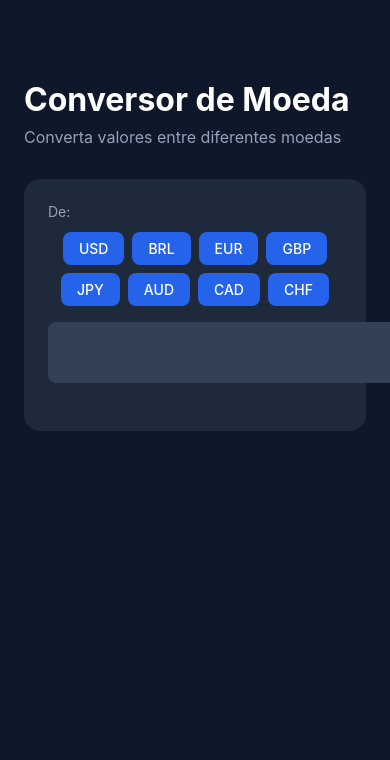
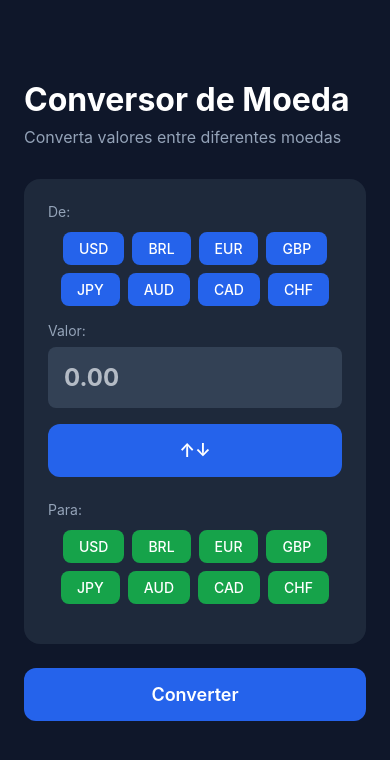
Before and after one commit to robson-quaresma/conversor-app, a React Native app: screen / in a window 390 px wide. Shown: the top 760 px of the page. Built offline with nearby package versions, Linux system fonts and the light colour scheme.

Commit message:
work - result

```diff
--- a/App.js
+++ b/App.js
@@ -1,9 +1,10 @@
 import { StatusBar } from 'expo-status-bar';
-import { KeyboardAvoidingView, Platform, ScrollView, StyleSheet, Text, View } from 'react-native';
+import { KeyboardAvoidingView, Platform, ScrollView, TouchableOpacity, Text, View } from 'react-native';
 import { Button } from './src/components/Button';
 import { styles } from './App.styles';
 import { currencies } from './src/constants/currencies';
 import { Input } from './src/components/Input';
+import { ResultCard } from './src/components/ResultCard';
 
 export default function App() {
 
@@ -19,7 +20,9 @@ export default function App() {
 
           <View style={styles.header}>
             <Text style={styles.title}>Conversor de Moeda</Text>
-            <Text style={styles.subtitle}>Converta valores entre diferentes moedas</Text>
+            <Text style={styles.subtitle}>
+              Converta valores entre diferentes moedas
+            </Text>
           </View>
 
           <View style={styles.card}>
@@ -28,11 +31,31 @@ export default function App() {
               {currencies.map((currency) => (
                 <Button key={currency.code} currency={currency} />
               ))}
-
             </View>
 
-              <Input />
+            <Input label="Valor: " />
+
+            <TouchableOpacity style={styles.swapButton}>
+              <Text style={styles.swapButtonText}>
+                ↑↓
+              </Text>
+            </TouchableOpacity>
+
+            <Text style={styles.label}>Para:</Text>
+            <View style={styles.currencyGrid}>
+              {currencies.map((currency) => (
+                <Button key={currency.code} variant="secondary" currency={currency} />
+              ))}
+            </View>
           </View>
+
+          <TouchableOpacity style={styles.convertButton}>
+            <Text style={styles.swapButtonText}>
+              Converter
+            </Text>
+          </TouchableOpacity>
+
+          <ResultCard />
         </View>
       </ScrollView>
     </KeyboardAvoidingView>
--- a/App.styles.js
+++ b/App.styles.js
@@ -48,4 +48,27 @@ export const styles = StyleSheet.create({
         alignItems: 'center',
         justifyContent: 'center',
     },
+    swapButton: {
+        backgroundColor: colors.primary,
+        paddingVertical: 16,
+        paddingHorizontal: 24,
+        borderRadius: 12,
+        marginBottom: 24,
+    },
+    swapButtonText: {
+        color: colors.text,
+        fontSize: 18,
+        textAlign: 'center',
+        fontWeight: '600',
+    },
+    convertButton: {
+        backgroundColor: colors.primary,
+        paddingVertical: 16,
+        paddingHorizontal: 24,
+        borderRadius: 12,
+        marginBottom: 24,
+    },
+    convertButtonDisabled: {
+        backgroundColor: colors.disabled,
+    },
 });
--- a/src/components/Input/index.js
+++ b/src/components/Input/index.js
@@ -1,14 +1,18 @@
 import { TextInput, Text, View } from "react-native";
 import { styles } from "./styles";
 
-export function Input() {
+export function Input({value, onChangeText, label}) {
   return (
     <View style={styles.container}>
-        <Text style={styles.label}>
-            <TextInput style={styles.input}>
-
-            </TextInput>
-        </Text>
+      <Text style={styles.label}>{label}</Text>
+      <TextInput
+        style={styles.input}
+        placeholder="0.00"
+        placeholderTextColor="#b4bbc5ff"
+        keyboardType="numeric"
+        value={value}
+        onChangeText={onChangeText}
+      />
     </View>
-  )
+  );
 }
--- /dev/null
+++ b/src/components/ResultCard/index.js
@@ -0,0 +1,10 @@
+import { Text, View } from "react-native";
+import { styles } from "./styles";
+
+export function ResultCard() {
+  return (
+    <View>
+        <Text></Text>
+    </View>
+  );
+}
```
Also changed, not shown: src/components/ResultCard/styles.js (added).
